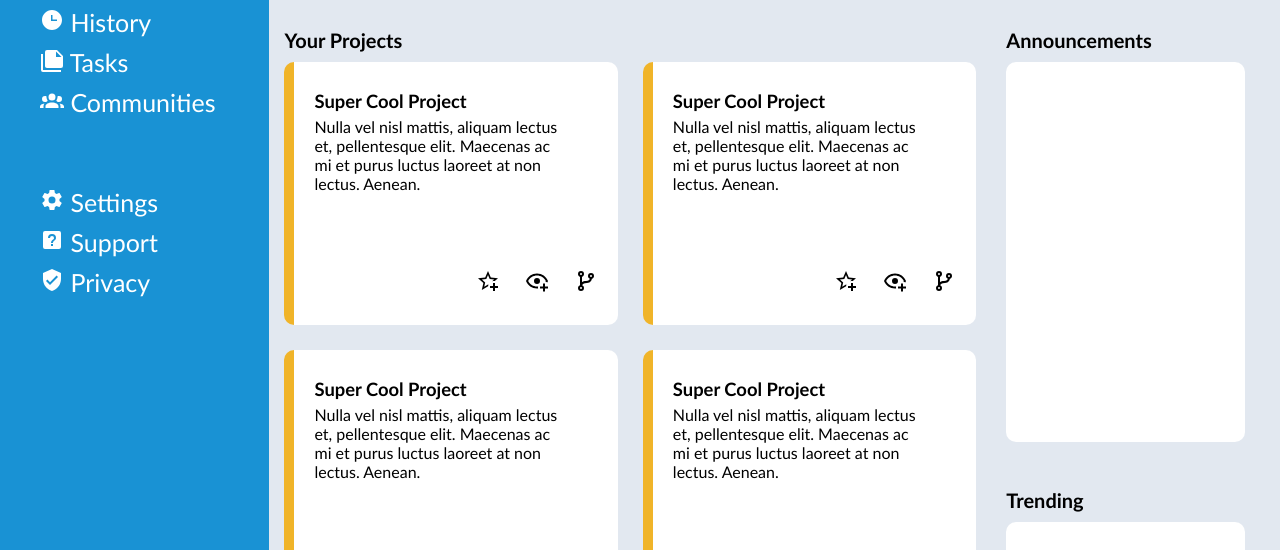
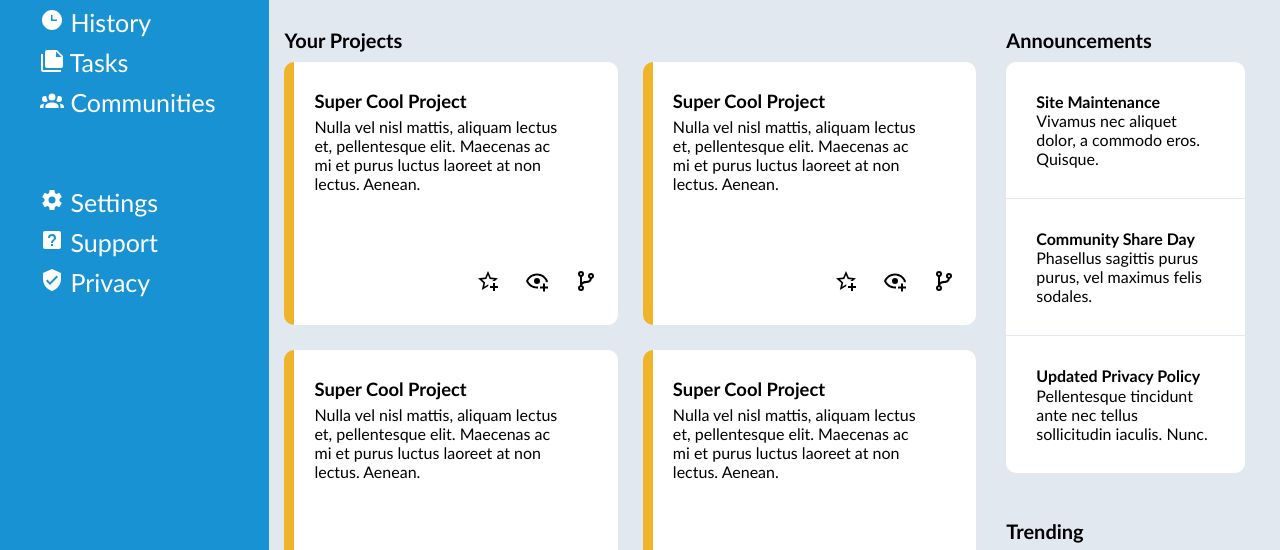
Before and after one commit to MichaelAlexanderBryant/admin-dashboard, a plain HTML site: page index.html in a window 1280 px wide. Shown: the part 218-768 px from the top of the page. Drawn offline with Linux system fonts and the light colour scheme.

Commit message:
Add announcements content

```diff
--- a/index.html
+++ b/index.html
@@ -220,7 +220,20 @@
                 </div>
                 <div id="content-right">
                     <div id="announcements-header"><span>Announcements</span></div>
-                    <div id="announcements"></div>
+                    <div id="announcements">
+                        <div id="announcement-1" class="announcement">
+                            <div class="announcement-title">Site Maintenance</div>
+                            <div class="announcement-description">Vivamus nec aliquet dolor, a commodo eros. Quisque. </div>
+                        </div>
+                        <div id="announcement-2" class="announcement">
+                            <div class="announcement-title">Community Share Day</div>
+                            <div class="announcement-description">Phasellus sagittis purus purus, vel maximus felis sodales. </div>
+                        </div>
+                        <div id="announcement-3" class="announcement">
+                            <div class="announcement-title">Updated Privacy Policy</div>
+                            <div class="announcement-description">Pellentesque tincidunt ante nec tellus sollicitudin iaculis. Nunc. </div>
+                        </div>
+                    </div>
                     <div id="trending-header"><span>Trending</span></div>
                     <div id="trending"></div>
                     <div id="trending-space"></div>
--- a/style.css
+++ b/style.css
@@ -280,6 +280,32 @@ h1 {
     margin: 0px 35px 0px 15px;
     background-color: white;
     border-radius: 10px;
+    grid-template-rows: repeat(3, 1fr);
+    align-items: stretch;
+}
+
+.announcement {
+    padding: 30px;
+    display: grid;
+    align-items:center;
+}
+
+#announcement-1 {
+    grid-row: 1 / 2;
+    border-bottom: 1px solid #e2e8f0;
+}
+
+#announcement-2 {
+    grid-row: 2 / 3;
+    border-bottom: 1px solid #e2e8f0;
+}
+
+#announcement-3 {
+    grid-row: 3 / 4;
+}
+
+.announcement-title {
+    font-weight: bold;
 }
 
 #trending-header {
```
